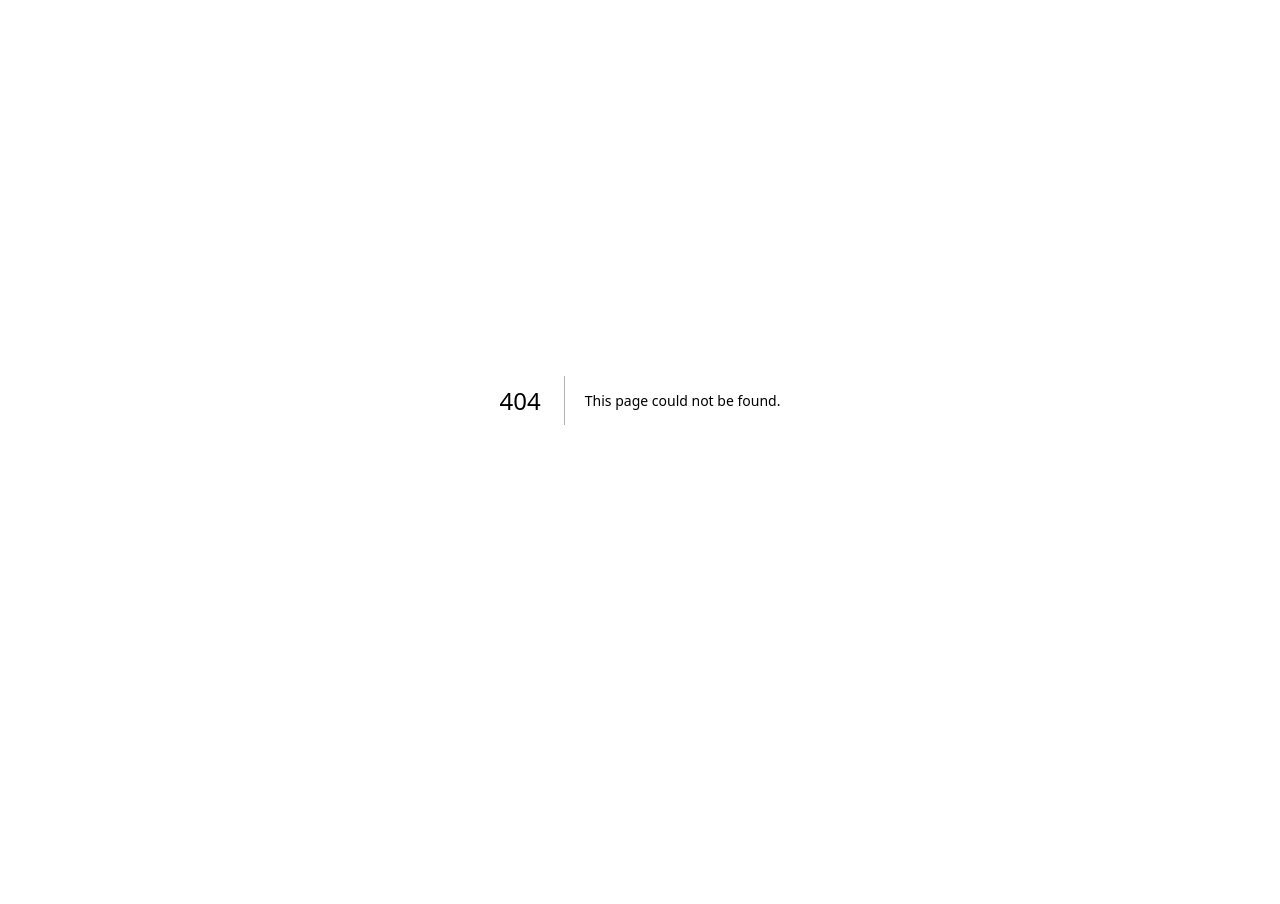
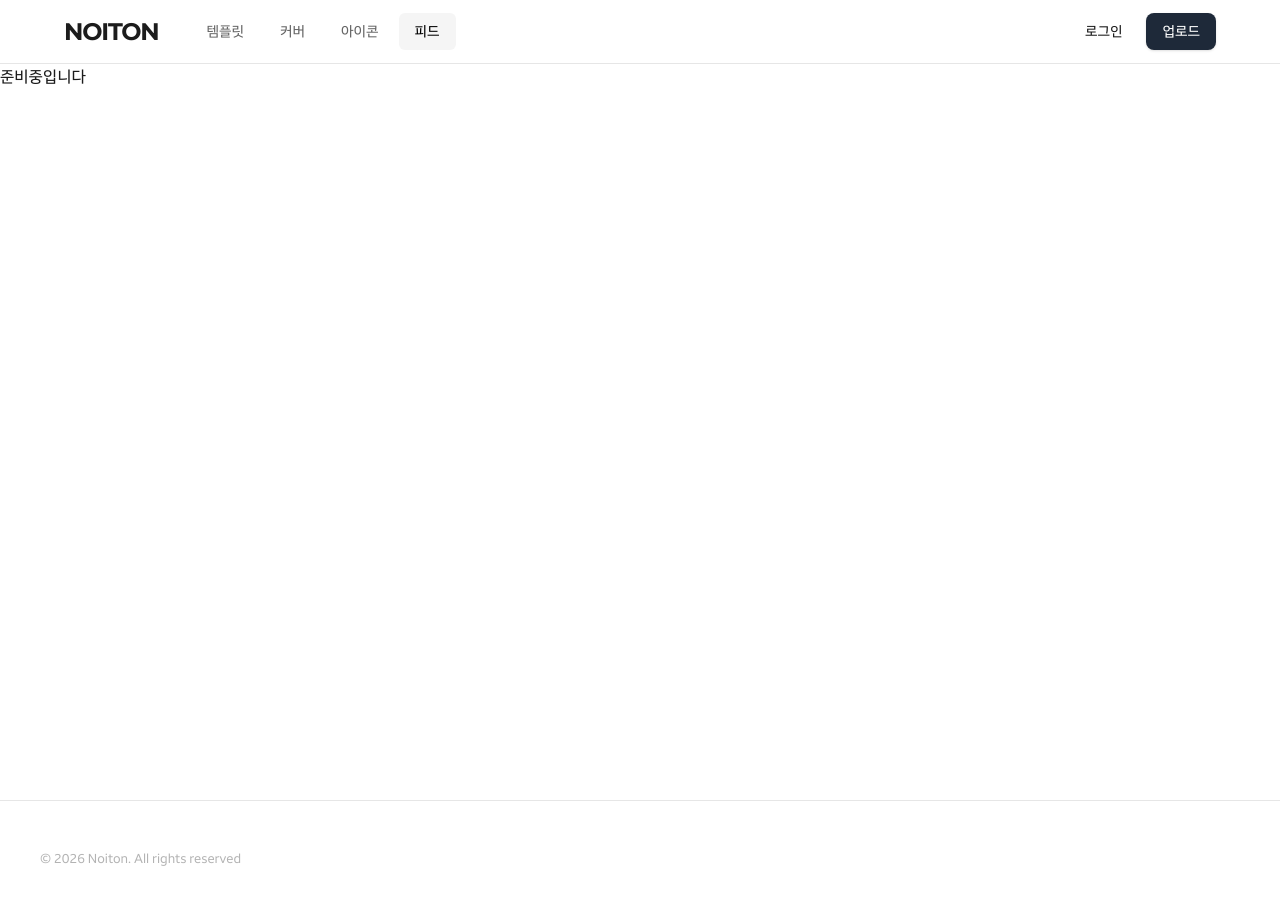
Before and after one commit to eeheueklf/noiton, a Next.js app: page /feed in a window 1280 px wide. Before the commit this address had no page. Shown: the top 904 px of the page. Before the commit the page ends 800 px from the top, so only its background shows below. Built offline with nearby package versions, Linux system fonts and the light colour scheme; no server answers.

Commit message:
+ icon 추가

```diff
--- /dev/null
+++ b/app/(main)/feed/page.tsx
@@ -0,0 +1,7 @@
+export default async function Feed() {
+  return (
+    <>
+      준비중입니다
+    </>
+  );
+}
```
Also changed, not shown: app/icon.png (added).
